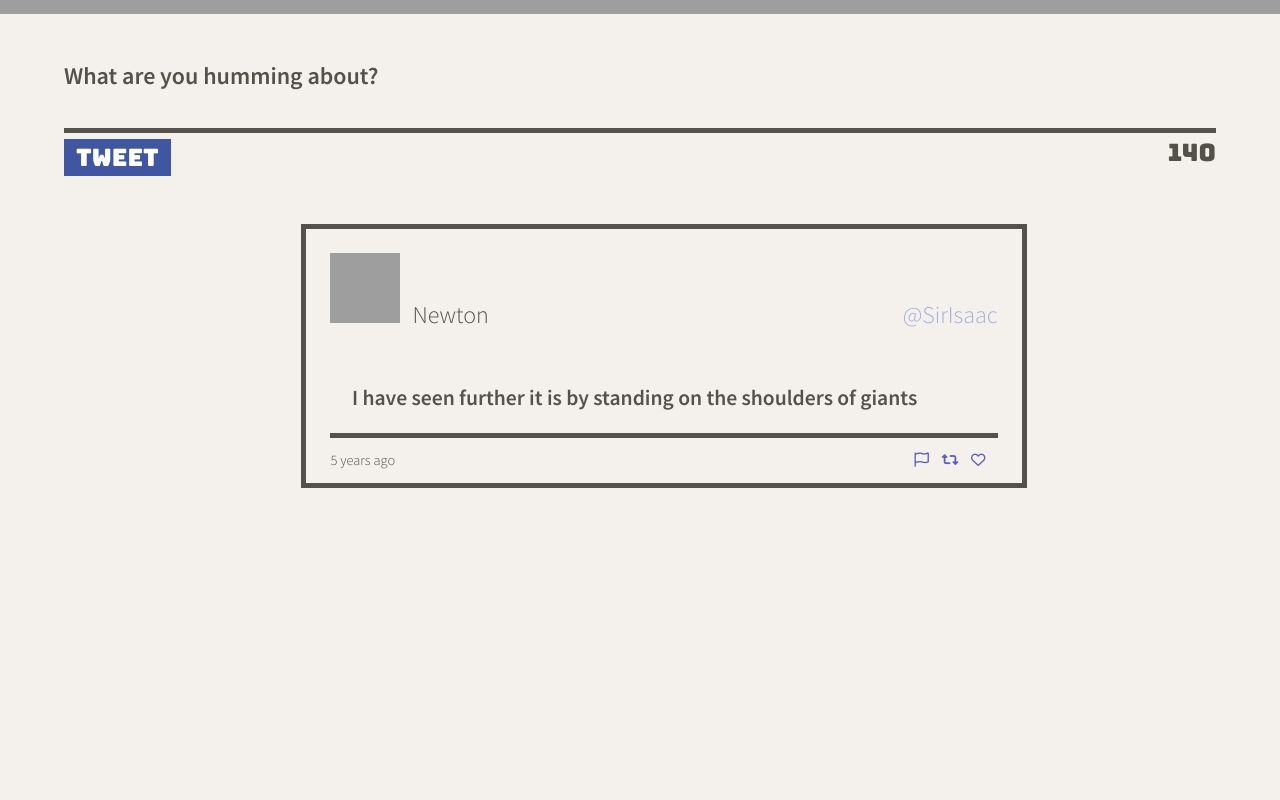
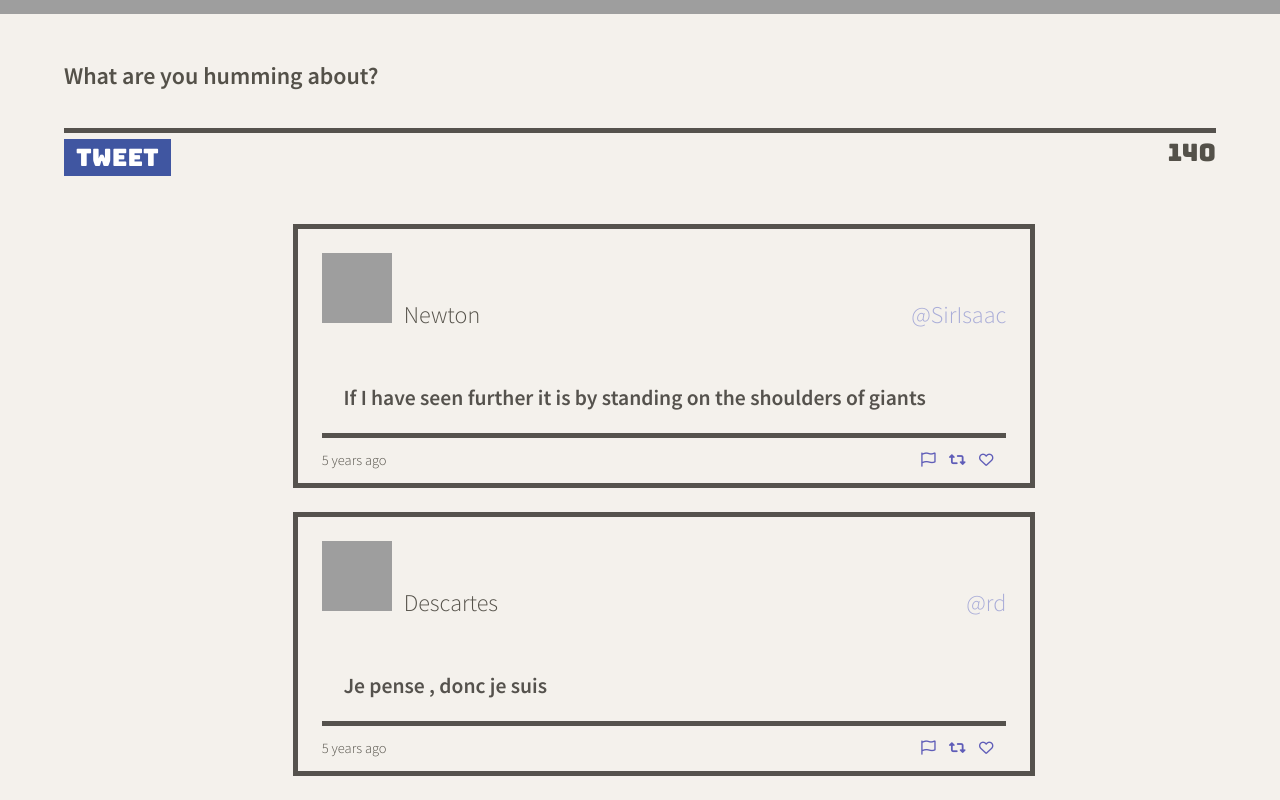
Before and after one commit to taylornoj/tweeterapp, a website: page public/index.html in a window 1280 px wide. Shown: the part 506-1306 px from the top of the page. Before the commit the page ends 1018 px from the top, so only its background shows below. Drawn offline with nearby package versions, Linux system fonts and the light colour scheme; grey boxes are pictures that could not be loaded.

Commit message:
implemented renderTweets function to render tweets dynamically from JS code

```diff
--- a/public/scripts/client.js
+++ b/public/scripts/client.js
@@ -4,30 +4,31 @@
  * Reminder: Use (and do all your DOM work in) jQuery's document ready function
  */
 
-
-// generating the DOM structure for a tweet
-function createTweetElement (tweetData) {
-  //const $tweet = $(`<article class="tweet">`)
-  const {user, content, created_at} = tweetData;
-  const tweetElementHTML = $(`<article class="tweet">
-  <header>
-    <span class="username"><img src="${user.avatars}">${user.name}</span>
-    <span class="userHandle">${user.handle}</span>
-    </header>
-    <div class="tweet-content">
-      <p>${content.text}</p>
-    </div>
-    <footer>
-      <p>${timeago.format(tweetData.created_at)}</p>
-      <div>
-        <i class="far fa-flag"></i>
-        <i class="fas fa-retweet"></i>
-        <i class="far fa-heart"></i>
-      </div>
-    </footer>
-</article>`)
-  return tweetElementHTML;
-};
+// Fake data taken from initial-tweets.json
+const data = [
+  {
+    "user": {
+      "name": "Newton",
+      "avatars": "https://i.imgur.com/73hZDYK.png"
+      ,
+      "handle": "@SirIsaac"
+    },
+    "content": {
+      "text": "If I have seen further it is by standing on the shoulders of giants"
+    },
+    "created_at": 1461116232227
+  },
+  {
+    "user": {
+      "name": "Descartes",
+      "avatars": "https://i.imgur.com/nlhLi3I.png",
+      "handle": "@rd" },
+    "content": {
+      "text": "Je pense , donc je suis"
+    },
+    "created_at": 1461113959088
+  }
+]
 
 // Test / driver code (temporary). Eventually will get this from the server.
 const tweetData = {
@@ -42,16 +43,38 @@ const tweetData = {
   "created_at": 1461116232227
 }
 
-const $tweet = createTweetElement(tweetData);
+function renderTweets(tweets) {
+  for (let tweet of tweets) {
+    const $tweet = createTweetElement(tweet);
+    $('#tweet-container').append($tweet);
+  }
+}
 
-// Test / driver code (temporary)
-console.log($tweet); // to see what it looks like
-$('#tweets-container').append($tweet); // to add it to the page so we can make sure it's got all the right elements, classes, etc.
-/////////////////////
+// generating the DOM structure for a tweet
+function createTweetElement (tweetData) {
+  const {user, content, created_at} = tweetData;
+  const tweetElementHTML = $(`<article class="tweet">
+  <header>
+    <span class="username"><img src="${user.avatars}">${user.name}</span>
+    <span class="userHandle">${user.handle}</span>
+    </header>
+    <div class="tweet-content">
+      <p>${content.text}</p>
+    </div>
+    <footer>
+      <p>${timeago.format(created_at)}</p>
+      <div>
+        <i class="far fa-flag"></i>
+        <i class="fas fa-retweet"></i>
+        <i class="far fa-heart"></i>
+      </div>
+    </footer>
+</article>`)
+  return tweetElementHTML;
+};
 
 $(document).ready(function() {
-  const $tweet = createTweetElement(tweetData);
-  //console.log($tweet);
+  renderTweets(data);
   $("#tweet-container").prepend($tweet);
 
 });
--- a/server/data-files/initial-tweets.json
+++ b/server/data-files/initial-tweets.json
@@ -8,7 +8,7 @@
     "content": {
       "text": "If I have seen further it is by standing on the shoulders of giants"
     },
-    "created_at": 1637006990457
+    "created_at": 1637008015124
   },
   {
     "user": {
@@ -19,6 +19,6 @@
     "content": {
       "text": "Je pense , donc je suis"
     },
-    "created_at": 1637093390457
+    "created_at": 1637094415124
   }
 ]
```
Also changed, not shown: public/index.html (+2 -19 lines).
